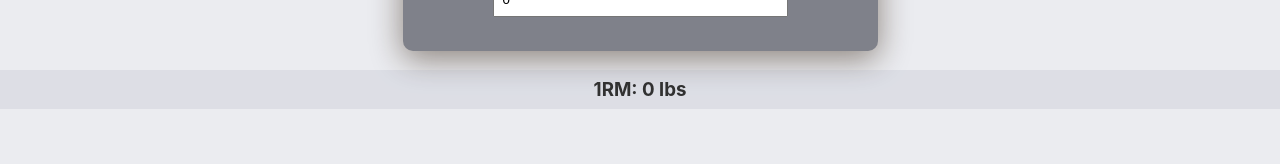
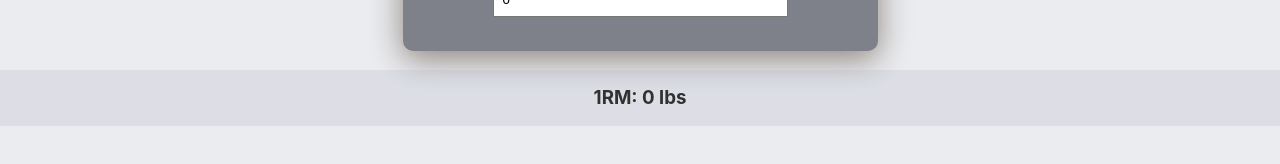
Before and after one commit to jrs-coding-school/jrs-max-lift-react-app-2022-c2, a React (Create React App) app: page /home in a window 1280 px wide. Shown: the part 386-550 px from the top of the page. Built offline with nearby package versions, Linux system fonts and the light colour scheme.

Commit message:
added styling to nav and 1rm display

```diff
--- a/src/components/Nav/Nav.css
+++ b/src/components/Nav/Nav.css
@@ -56,6 +56,7 @@ nav .link {
 
 nav .username {
     color: #EBECF0;
+    font-size: 20pt;
 }
 
 /* visited link */
--- a/src/components/homePage/HomePage.css
+++ b/src/components/homePage/HomePage.css
@@ -6,21 +6,21 @@ h3 {
     user-select: none;
 }
 
+
 .calculate {
     color: var(--darkest);
     /* border: solid #595E6E; */
     background-color: #a6abbd37;
     /* box-shadow: 0 1px 4px 0 #140e0795; */
     padding: 0.5rem;
+    height: 30pt;
+    display: flex;
+    align-items: center;
+    justify-content: center;
 }
 
 .save-button {
     /* border: solid rgb(192, 190, 190); */
     box-shadow: 0 1px 4px 0 #140e0795;
     background-color: #a6abbd37;
-
 }
-
-.save-button:active {
-    transform: translateY(1px)
-}
```
